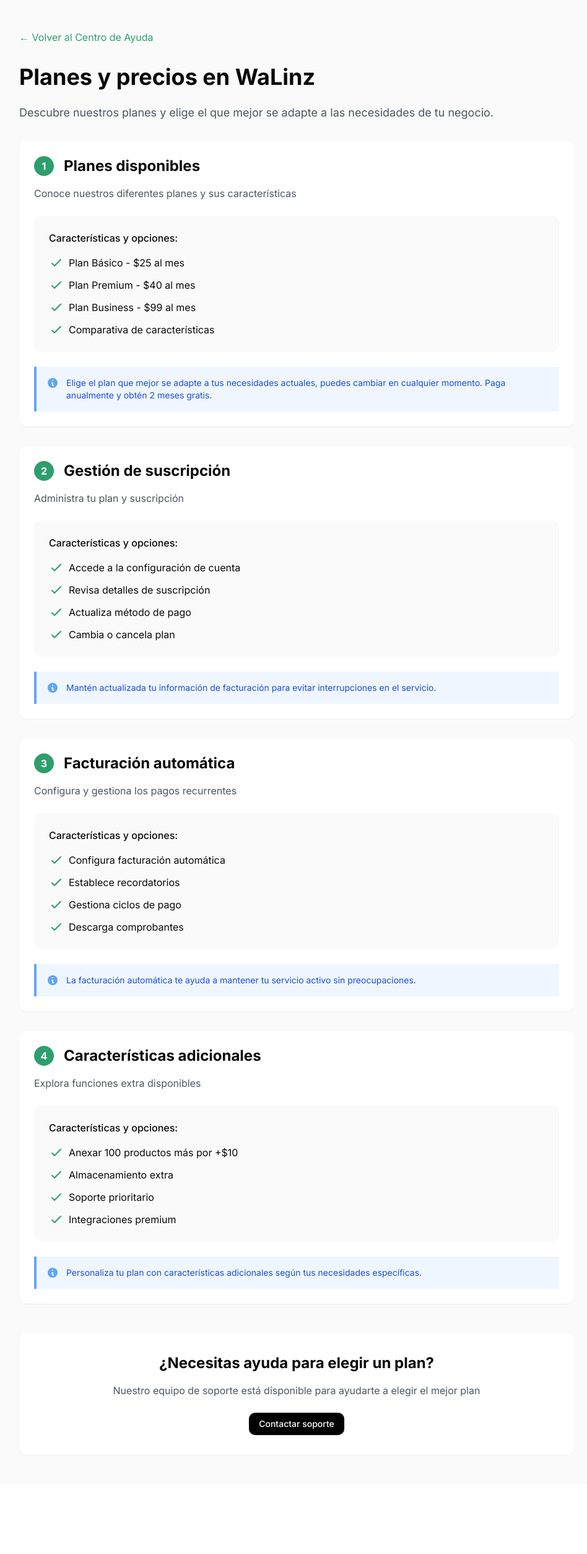
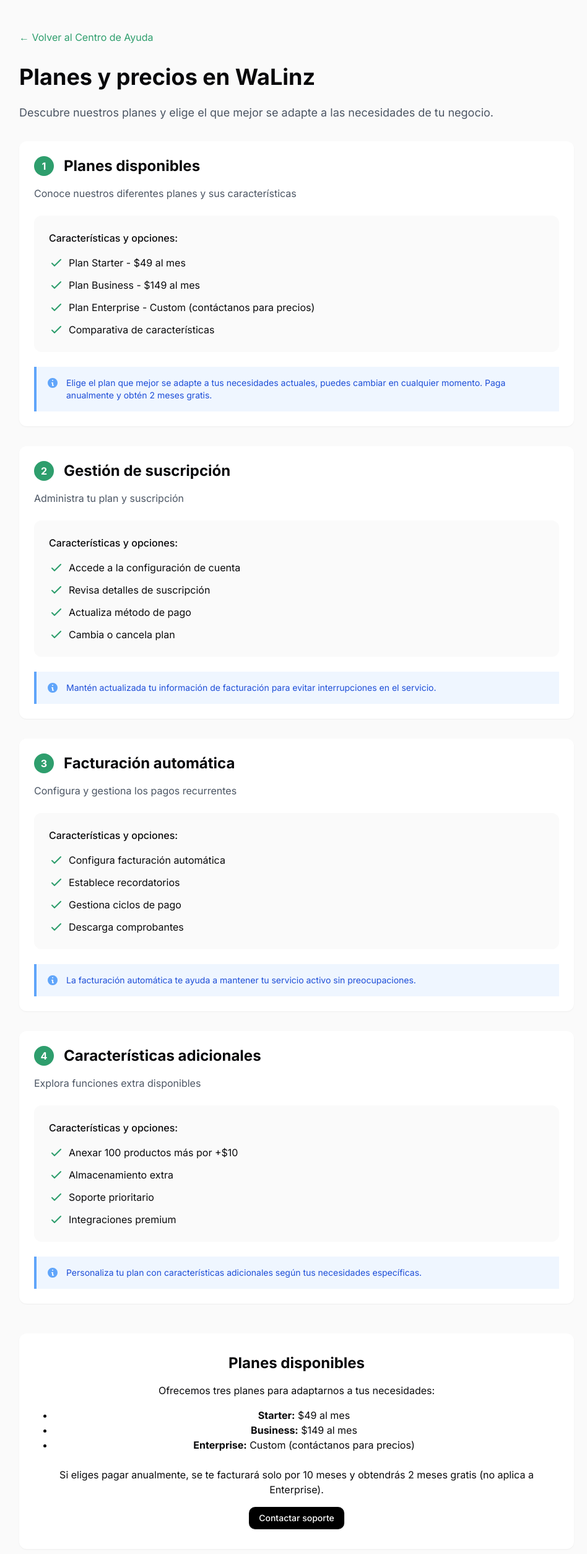
Before and after one commit to TheAngelNerozzi/walinz, a Next.js app: page /ayuda/pagos-facturacion/planes-precios in a window 1280 px wide. Shown: the top 2508 px of the page at 62% size, without its empty margins (161-1109 px from the left). Before the commit the page ends 2396 px from the top, so only its background shows below. Built offline with nearby package versions, Linux system fonts and the light colour scheme.

Commit message:
page.tsx

```diff
--- a/src/app/ayuda/pagos-facturacion/planes-precios/page.tsx
+++ b/src/app/ayuda/pagos-facturacion/planes-precios/page.tsx
@@ -7,9 +7,9 @@
       titulo: "Planes disponibles",
       descripcion: "Conoce nuestros diferentes planes y sus características",
       instrucciones: [
-        "Plan Básico - $25 al mes",
-        "Plan Premium - $40 al mes",
-        "Plan Business - $99 al mes",
+        "Plan Starter - $49 al mes",
+        "Plan Business - $149 al mes",
+        "Plan Enterprise - Custom (contáctanos para precios)",
         "Comparativa de características"
       ],
       consejos: "Elige el plan que mejor se adapte a tus necesidades actuales, puedes cambiar en cualquier momento. Paga anualmente y obtén 2 meses gratis."
@@ -118,10 +118,14 @@
           </div>
 
           <div className="mt-12 bg-white rounded-xl shadow-sm p-8 text-center">
-            <h2 className="text-2xl font-bold mb-4">¿Necesitas ayuda para elegir un plan?</h2>
-            <p className="text-gray-600 mb-6">
-              Nuestro equipo de soporte está disponible para ayudarte a elegir el mejor plan
-            </p>
+            <h2 className="text-2xl font-bold mb-4">Planes disponibles</h2>
+            <p className="mb-4">Ofrecemos tres planes para adaptarnos a tus necesidades:</p>
+            <ul className="list-disc pl-6 mb-6">
+              <li><strong>Starter:</strong> $49 al mes</li>
+              <li><strong>Business:</strong> $149 al mes</li>
+              <li><strong>Enterprise:</strong> Custom (contáctanos para precios)</li>
+            </ul>
+            <p className="mb-4">Si eliges pagar anualmente, se te facturará solo por 10 meses y obtendrás 2 meses gratis (no aplica a Enterprise).</p>
             <Button className="bg-black text-white hover:bg-gray-800">
               Contactar soporte
             </Button>
```
